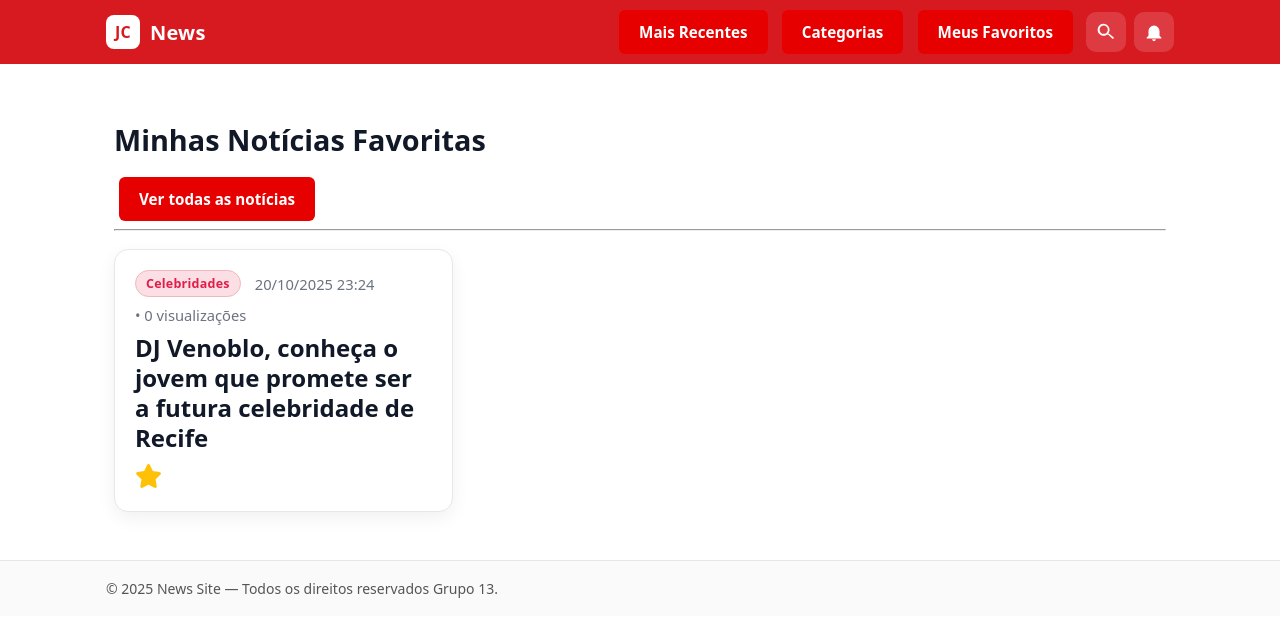
After one commit to eduardohasantos/menjaro, a Django app: page /meus-favoritos/ in a window 1280 px wide. The commit adds this page. Shown: the top 637 px of the page. Run offline with Django 5.2, Linux system fonts and the light colour scheme; a user stored in the database is signed in; data comes from the database, SQL or seed files in the repository; both versions use the stored data as it was after the commit; tables that the repository leaves empty hold one stand-in row (values such as "Sample post").

Commit message:
Adicionando nova funcionalidade -> favoritos

```diff
--- a/project_jc/app1/models.py
+++ b/project_jc/app1/models.py
@@ -1,6 +1,7 @@
 
 from django.db import models
 from django.contrib.auth import get_user_model
+from django.contrib.auth.models import User
 
 class Categoria(models.Model):
 	nome = models.CharField(max_length=100, unique=True)
@@ -14,6 +15,12 @@ class Noticia(models.Model):
 	data_publicacao = models.DateTimeField(auto_now_add=True)
 	categoria = models.ForeignKey(Categoria, on_delete=models.SET_NULL, null=True, blank=True, related_name='noticias')
 	visualizacoes = models.PositiveIntegerField(default=0)  # Para "mais lidas"
+
+	favoritos = models.ManyToManyField(
+        User,
+        related_name='noticias_favoritas', # Permite acessar user.noticias_favoritas
+        blank=True # Permite que uma notícia não tenha nenhum favorito
+	)
 
 	def __str__(self):
 		return self.titulo
--- a/project_jc/app1/static/app1/css/news.css
+++ b/project_jc/app1/static/app1/css/news.css
@@ -265,10 +265,10 @@ section.container ul li {
   border-radius: calc(var(--news-radius-lg) - 4px);
 }
 
-/* ------------------ Utilidades pequenas ------------------ */
+
 .hidden { display: none !important; }
 
-/* Impressão (remove sombras e cores muito fortes) */
+
 @media print {
   .noticia, section.container ul li {
     box-shadow: none !important;
@@ -277,3 +277,39 @@ section.container ul li {
   }
   .ler__mais { display: none !important; }
 }
+
+
+.btn-favorito {
+  /* Remove estilos de botão padrão */
+  background: none;
+  border: none;
+  padding: 0;
+  cursor: pointer;
+
+
+  font-size: 1.5rem;
+
+  /* Animação suave */
+  transition: transform 0.1s ease;
+}
+
+
+.btn-favorito .fa-star {
+  color: #333;
+  transition: color 0.2s ease;
+}
+
+
+.btn-favorito.favoritado .fa-star {
+  color: #FFC107; /* Cor amarela (quando está favoritado) */
+}
+
+/* Efeito ao passar o mouse */
+.btn-favorito:hover .fa-star {
+  opacity: 0.7;
+}
+
+/* Efeito de clique */
+.btn-favorito:active {
+  transform: scale(0.9);
+}
--- a/project_jc/app1/templates/app1/base.html
+++ b/project_jc/app1/templates/app1/base.html
@@ -6,6 +6,8 @@
   <meta name="viewport" content="width=device-width,initial-scale=1">
   <title>{% block title %}News Site{% endblock %}</title>
   <link rel="stylesheet" href="{% static 'app1/css/style.css' %}">
+  <link rel="stylesheet" href="https://cdnjs.cloudflare.com/ajax/libs/font-awesome/6.5.2/css/all.min.css">
+  <link rel="stylesheet" href="{% static 'app1/css/news.css' %}">
 </head>
 <body>
 
@@ -21,6 +23,9 @@
         <nav class="header-nav">
           <a class="nav-btn" href="{% url 'app1:home' %}">Mais Recentes</a>
           <a class="nav-btn" href="{% url 'app1:categorias' %}">Categorias</a>
+          {% if user.is_authenticated %}
+                <a class='nav-btn' href="{% url 'app1:meus_favoritos' %}">Meus Favoritos</a>
+            {% endif %}
         </nav>
 
         <!-- Lupa -->
--- /dev/null
+++ b/project_jc/app1/templates/app1/meus_favoritos.html
@@ -0,0 +1,48 @@
+{% extends 'app1/base.html' %}
+{% load static %} {% block title %}Meus Favoritos · News Site{% endblock %}
+
+{% block content %}
+<link rel="stylesheet" href="{% static 'app1/css/news.css' %}">
+
+<section class="container">
+  <h1>Minhas Notícias Favoritas</h1>
+  <a class = "nav-btn"href="{% url 'app1:home' %}">Ver todas as notícias</a>
+  <hr>
+
+  <section class="grid-noticias" aria-label="Minhas notícias favoritas">
+
+    {% for noticia in noticias %}
+      <article class="noticia" id="noticia-{{ noticia.id }}">
+        <header class="noticia__cabecalho">
+          {% if noticia.categoria %}
+            <span class="noticia__categoria">{{ noticia.categoria.nome }}</span>
+          {% endif %}
+          <time datetime="{{ noticia.data_publicacao|date:'c' }}">
+            {{ noticia.data_publicacao|date:"d/m/Y H:i" }}
+          </time>
+          <span>• {{ noticia.visualizacoes }} visualizações</span>
+        </header>
+
+        <h3 class="noticia__titulo">
+          <a href="{% url 'app1:detalhe_noticia' noticia.pk %}">{{ noticia.titulo }}</a>
+        </h3>
+
+        <div class="noticia__acoes">
+          {% if user.is_authenticated %}
+          <form action="{% url 'app1:favoritar_noticia' noticia.pk %}" method="POST" style="display:inline;">
+            {% csrf_token %}
+            <button type="submit" class="btn-favorito favoritado" aria-label="Remover dos Favoritos">
+              <i class="fa-solid fa-star"></i>
+            </button>
+          </form>
+          {% endif %}
+        </div>
+      </article>
+
+    {% empty %}
+      <p>Você ainda não favoritou nenhuma notícia.</p>
+    {% endfor %}
+  </section>
+
+</section>
+{% endblock %}
--- a/project_jc/app1/urls.py
+++ b/project_jc/app1/urls.py
@@ -1,5 +1,6 @@
 from django.urls import path
 from .views import HomeView, SubscribeView, SearchView, detalhe_noticia, visualizar_categorias,categoria_filtro
+from . import views
 app_name = "app1"
 
 urlpatterns = [
@@ -9,5 +10,6 @@ urlpatterns = [
     path("search/", SearchView.as_view(), name="search"),
     path("categorias/",visualizar_categorias, name = 'categorias' ),
     path("categorias/<int:pk>",categoria_filtro, name = 'categoria_filtro' ),
-
+    path('meus-favoritos/', views.FavoritosListView.as_view(), name='meus_favoritos'),
+    path('noticia/<int:pk>/favoritar/', views.favoritar_noticia_view, name='favoritar_noticia'),
 ]
--- a/project_jc/app1/views.py
+++ b/project_jc/app1/views.py
@@ -3,11 +3,23 @@ from django.shortcuts import render, redirect, get_object_or_404
 from django.views import View
 from .models import Noticia, Categoria
 from .forms import SubscriptionForm
+from django.views.generic import ListView
+from django.contrib.auth.decorators import login_required
+from django.utils.decorators import method_decorator
+from django.views.decorators.http import require_POST
 
 class HomeView(View):
     def get(self, request):
         noticias = Noticia.objects.order_by('-data_publicacao')
-        context = {"form": SubscriptionForm(), 'noticias': noticias}
+        favoritos_ids = []
+        if request.user.is_authenticated:
+            # Pega a lista de IDs das notícias favoritas do usuário
+            favoritos_ids = request.user.noticias_favoritas.values_list('id', flat=True)
+        context = {
+            "form": SubscriptionForm(),
+            'noticias': noticias,
+            'favoritos_ids': favoritos_ids
+        }
         return render(request, "app1/home.html", context)
 
 
@@ -28,14 +40,26 @@ class SubscribeView(View):
             return redirect("app1:home")
 
         messages.error(request, "Verifique o e-mail informado.")
-        return render(request, "app1/home.html", {"form": form})
+
+        noticias = Noticia.objects.order_by('-data_publicacao')[:10] # Limita em caso de erro
+        context = {"form": form, 'noticias': noticias}
+        return render(request, "app1/home.html", context)
 
 class SearchView(View):
     def get(self, request):
         q = request.GET.get("q", "").strip()
         # Integração com seus models de notícia quando existirem:
-        results = []  # ex.: News.objects.filter(title__icontains=q)
-        ctx = {"form": SubscriptionForm(), "query": q, "results": results}
+        noticias_encontradas = Noticia.objects.filter(titulo__icontains=q)
+        favoritos_ids = []
+        if request.user.is_authenticated:
+            favoritos_ids = request.user.noticias_favoritas.values_list('id', flat=True)
+
+        ctx = {
+            "form": SubscriptionForm(),
+            "query": q,
+            "noticias": noticias_encontradas, # Passa as notícias encontradas
+            'favoritos_ids': favoritos_ids # Passa os IDs dos favoritos
+        }
         return render(request, "app1/home.html", ctx)
 
 
@@ -45,18 +69,15 @@ def detalhe_noticia(request, pk):
     """
 
     noticia = get_object_or_404(Noticia, pk=pk)
+    is_favorita = False
+    if request.user.is_authenticated:
+        is_favorita = noticia.favoritos.filter(id=request.user.id).exists()
 
     contexto = {
-        'noticia': noticia
+        'noticia': noticia,
+        'is_favorita': is_favorita # Passa para o template de detalhe
     }
     return render(request, 'app1/noticia_detalhe.html', contexto)
-
-    # from django.shortcuts import render
-    # from django.http import HttpResponse
-
-    # def home(request):
-    #     return HttpResponse("Created first APP")
-    # Create your views here.
 
 
 def visualizar_categorias(requests):
@@ -75,8 +96,47 @@ def categoria_filtro(request, pk):
         categoria=categoria
     ).order_by('titulo')
 
+    favoritos_ids = []
+    if request.user.is_authenticated:
+        favoritos_ids = request.user.noticias_favoritas.values_list('id', flat=True)
+
     contexto = {
         'noticias': noticias,
-        'categoria': categoria
+        'categoria': categoria,
+        'favoritos_ids': favoritos_ids # Passa os IDs dos favoritos
     }
     return render(request, 'app1/home.html', contexto)
+
+
+@method_decorator(login_required, name='dispatch')
+class FavoritosListView(ListView):
+    """
+    View para listar APENAS as notícias favoritadas.
+    Requer que o usuário esteja logado.
+    """
+    model = Noticia
+    template_name = 'app1/meus_favoritos.html'
+    context_object_name = 'noticias'
+
+    def get_queryset(self):
+        # Filtra o queryset para pegar apenas as 'noticias_favoritas'
+        # do usuário que está fazendo a requisição (request.user)
+        return self.request.user.noticias_favoritas.all().order_by('-data_publicacao')
+
+@login_required # Exige que o usuário esteja logado para favoritar
+@require_POST   # Garante que esta view só aceite requisições POST
+def favoritar_noticia_view(request, pk):
+
+    #View que processa a ação de favoritar ou desfavoritar.
+    noticia = get_object_or_404(Noticia, pk=pk)
+
+    # Verifica se o usuário (request.user) JÁ favoritou esta notícia
+    if request.user in noticia.favoritos.all():
+        # Se sim, remove o favorito
+        noticia.favoritos.remove(request.user)
+    else:
+        # Se não, adiciona o favorito
+        noticia.favoritos.add(request.user)
+
+    # Redireciona o usuário de volta para a página de onde ele veio.
+    return redirect(request.META.get('HTTP_REFERER', 'app1:home'))
```
Also changed, not shown: project_jc/app1/templates/app1/home.html (+28 -5 lines), project_jc/app1/migrations/0002_noticia_favoritos.py (added), project_jc/db.sqlite3.
